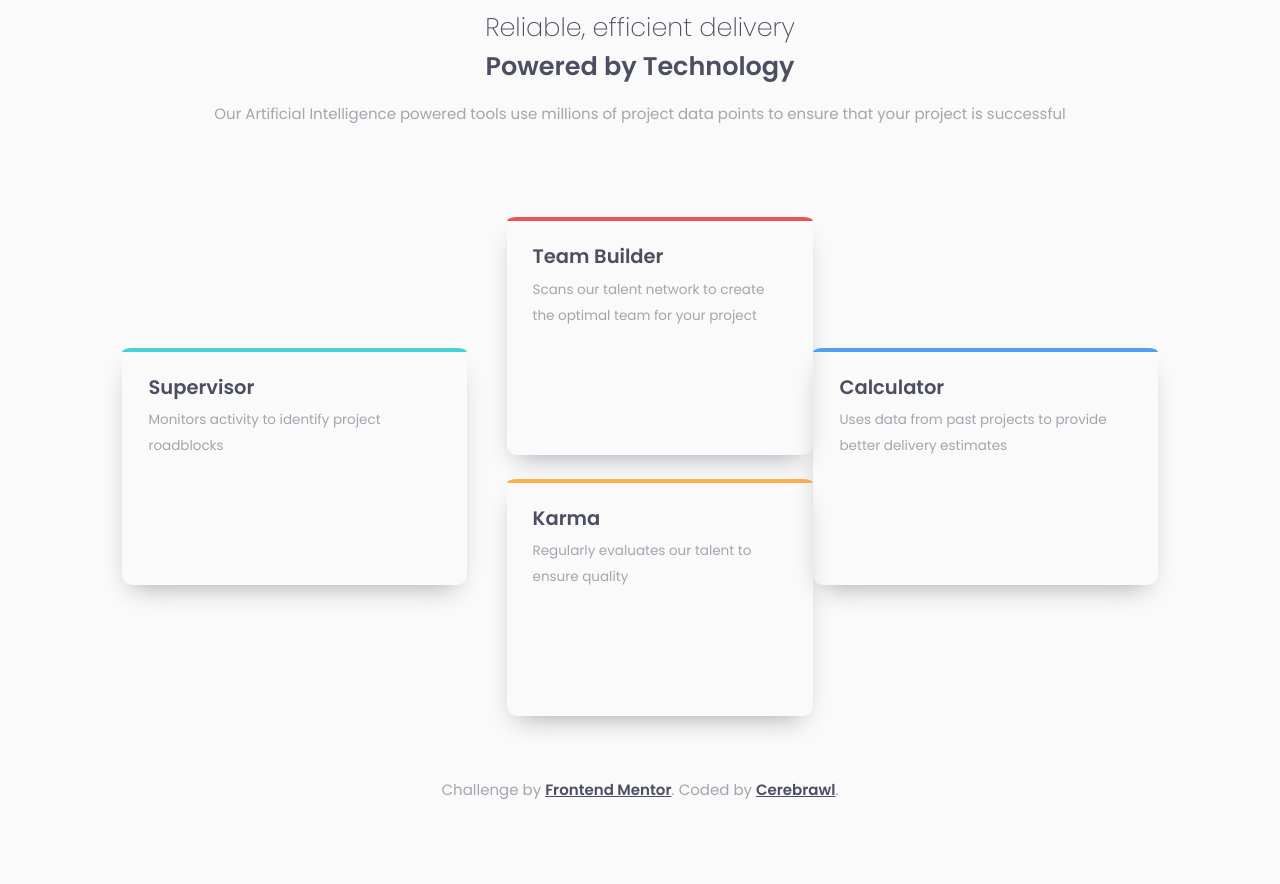
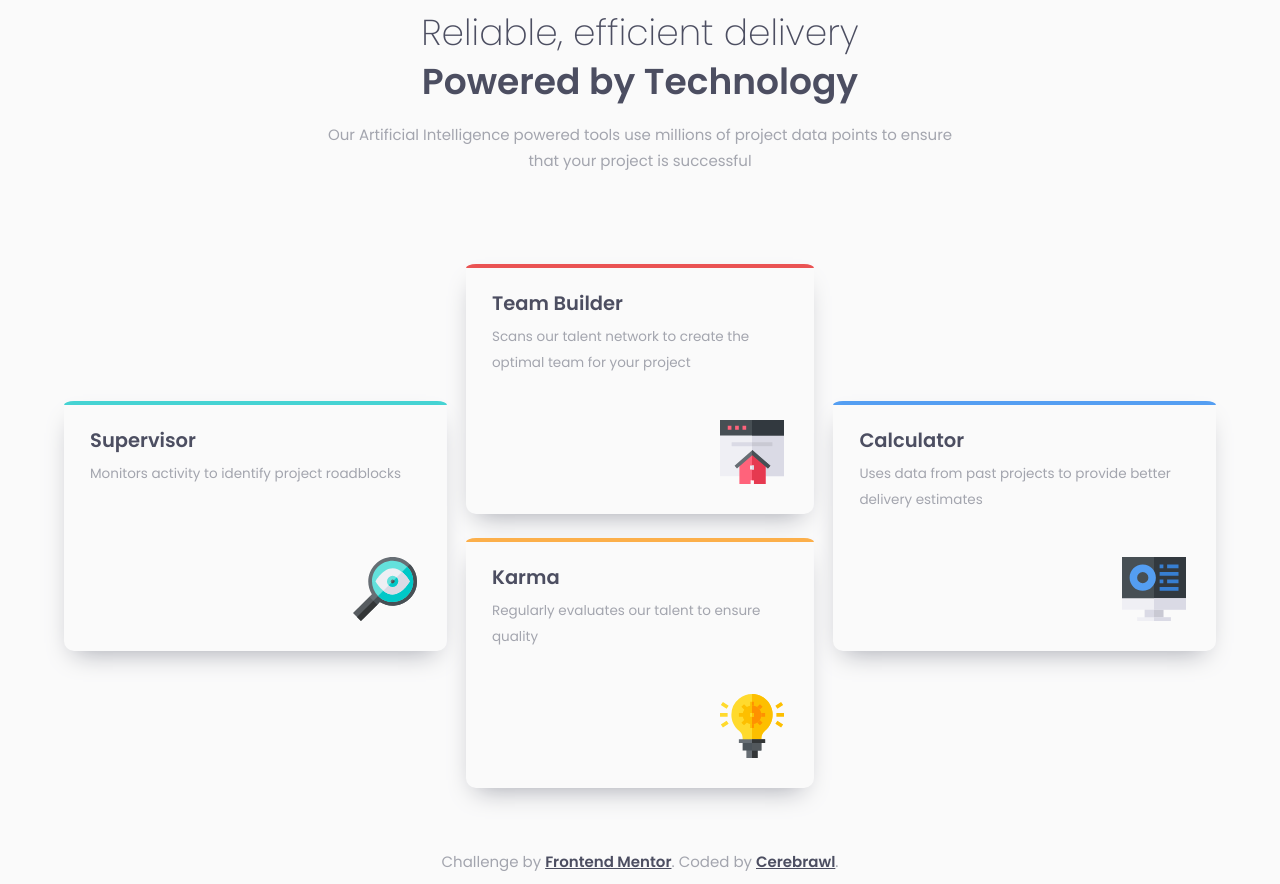
Before and after one commit to cerebrawlXIV/Challenge-2-Frontend-Mentor, a plain HTML site: page index.html in a window 1280 px wide. Before the commit the page ends 812 px from the top, so only its background shows below. Drawn offline with Linux system fonts and the light colour scheme.

Commit message:
[CSS] desktop modif

```diff
--- a/index.html
+++ b/index.html
@@ -5,7 +5,7 @@
   <meta name="viewport" content="width=device-width, initial-scale=1.0"> <!-- displays site properly based on user's device -->
 
   <link rel="icon" type="image/png" sizes="32x32" href="./images/favicon-32x32.png">
-  <link rel='stylesheet' href='./css/style.css' />
+  <link rel='stylesheet' href='css/style.css' />
   <title>Frontend Mentor | Four card feature section</title>
 </head>
 <body>
--- a/sass/pages/_index.scss
+++ b/sass/pages/_index.scss
@@ -28,6 +28,7 @@ section{
         width: 100%;
     }
     article{
+        height: 250px;
         background-color: #fff;
         width: 100%;
         padding: 26px;
@@ -44,28 +45,28 @@ section{
         }
         p{
             font-size: .9em;
-            margin: 10px 0px 100px 0px;
+            margin-top: 10px;
             line-height: 26px;
         }
     }
     #article1{
         border-color: $secondaryColor2;
-        background: bottom 30px right 30px url('/four-card-feature-section-master/images/icon-supervisor.svg') no-repeat;
+        background: bottom 30px right 30px url('../images/icon-supervisor.svg') no-repeat;
         background-size: auto;
     }
     #article2{
         border-color: $secondaryColor1;
-        background: bottom 30px right 30px url('/four-card-feature-section-master/images/icon-team-builder.svg') no-repeat;
+        background: bottom 30px right 30px url('../images/icon-team-builder.svg') no-repeat;
         background-size: auto;
     }
     #article3{
         border-color: $secondaryColor3;
-        background: bottom 30px right 30px url('/four-card-feature-section-master/images/icon-karma.svg') no-repeat;
+        background: bottom 30px right 30px url('../images/icon-karma.svg') no-repeat;
         background-size: auto;
     }
     #article4{
         border-color: $secondaryColor4;
-        background: bottom 30px right 30px url('/four-card-feature-section-master/images/icon-calculator.svg') no-repeat;
+        background: bottom 30px right 30px url('../images/icon-calculator.svg') no-repeat;
         background-size: auto;
     }
 }
@@ -83,14 +84,36 @@ footer{
     }
 }
 
-@media (min-width: 1080px){
+@media screen and (min-width: 1024px){
+
+    header{
+        width: 50%;
+        h1{
+            font-size: 2.4em;
+        }
+        p:first-child{
+            font-size: 2.4em;
+        }
+    }
+
     section{
         display: flex;
         justify-content: center;
         align-items: center;
+        width: 90%;
+        div{
+            display: flex;
+            flex-direction: column;
+            align-items: center;
+        }
         article{
-            margin-right: 20px;
-            margin-left: 20px;
+            width: 90%;
         }
     }
 }
+
+@media screen and (min-width: 1350px){
+    section{
+        width: 72%;
+    }
+}
```
Also changed, not shown: css/style.css, 1 other file.
